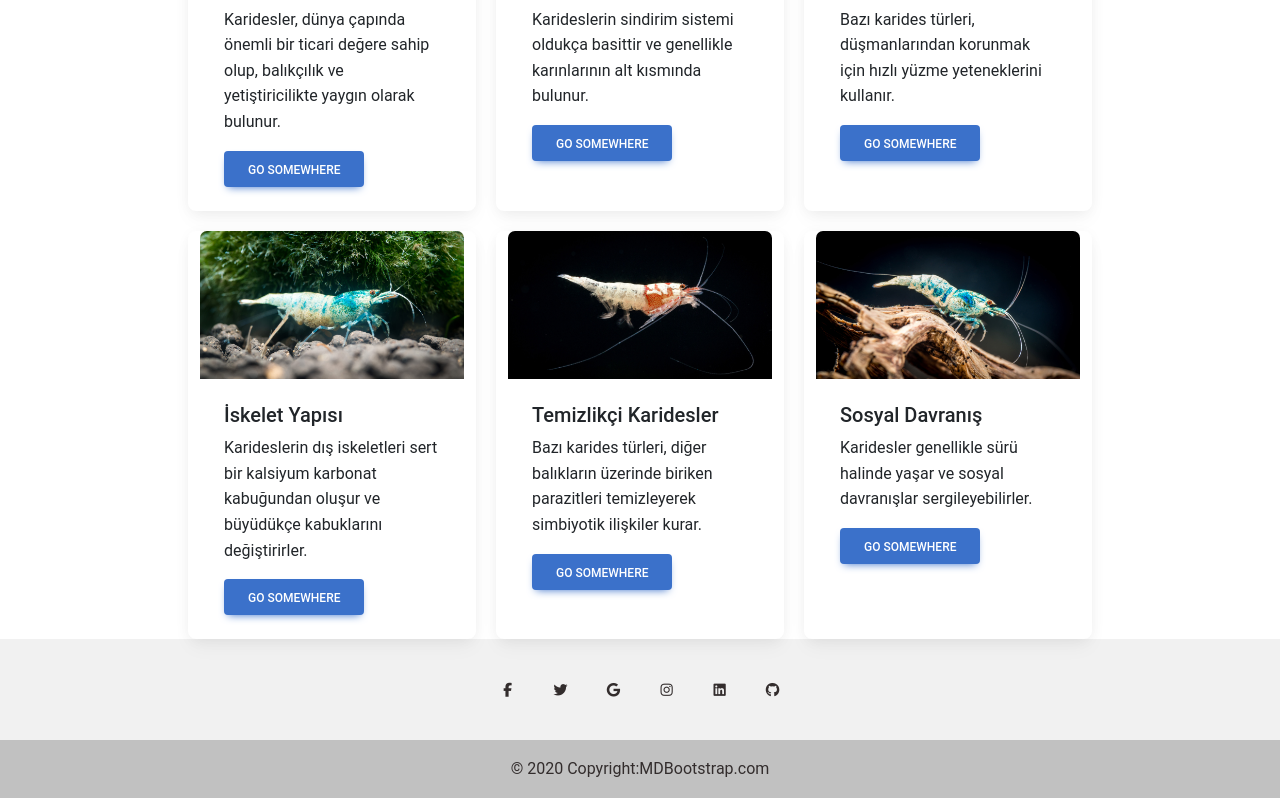
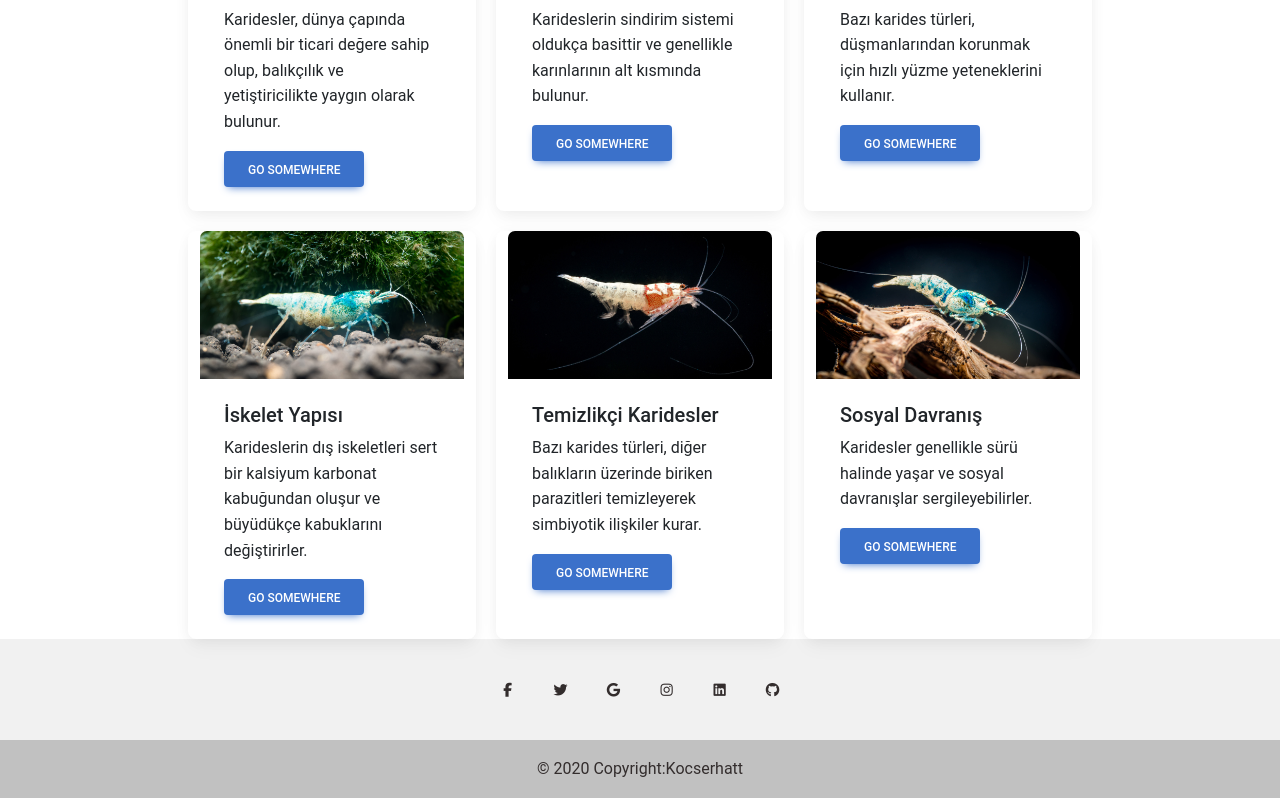
Before and after one commit to kocserhatt/CaridinaTheHouse, a React (Vite) app: page / in a window 1280 px wide. Shown: the part 2115-2913 px from the top of the page. Built offline with nearby package versions, Linux system fonts and the light colour scheme.

Commit message:
home düzenleme

```diff
--- a/src/component/footer.jsx
+++ b/src/component/footer.jsx
@@ -11,7 +11,6 @@ import {
 export default function Footer() {
   return (
     <>
-    <div id='iletisim'></div>
     <MDBFooter className='text-center text-white' style={{ backgroundColor: '#f1f1f1' }}>
       <MDBContainer className='pt-4'>
         <section className='mb-4'>
@@ -92,7 +91,7 @@ export default function Footer() {
       <div className='text-center text-dark p-3' style={{ backgroundColor: 'rgba(0, 0, 0, 0.2)' }}>
         © 2020 Copyright:
         <a className='text-dark' href='https://mdbootstrap.com/'>
-          MDBootstrap.com
+          Kocserhatt
         </a>
       </div>
     </MDBFooter>
```
